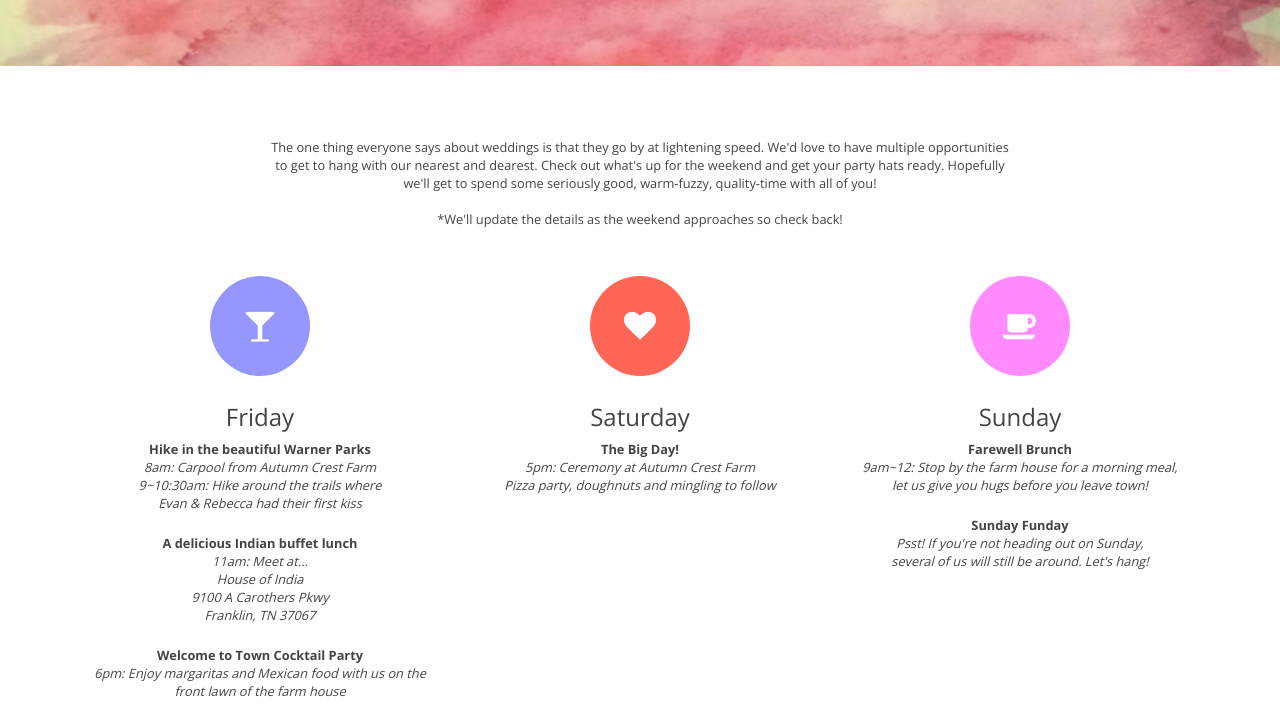
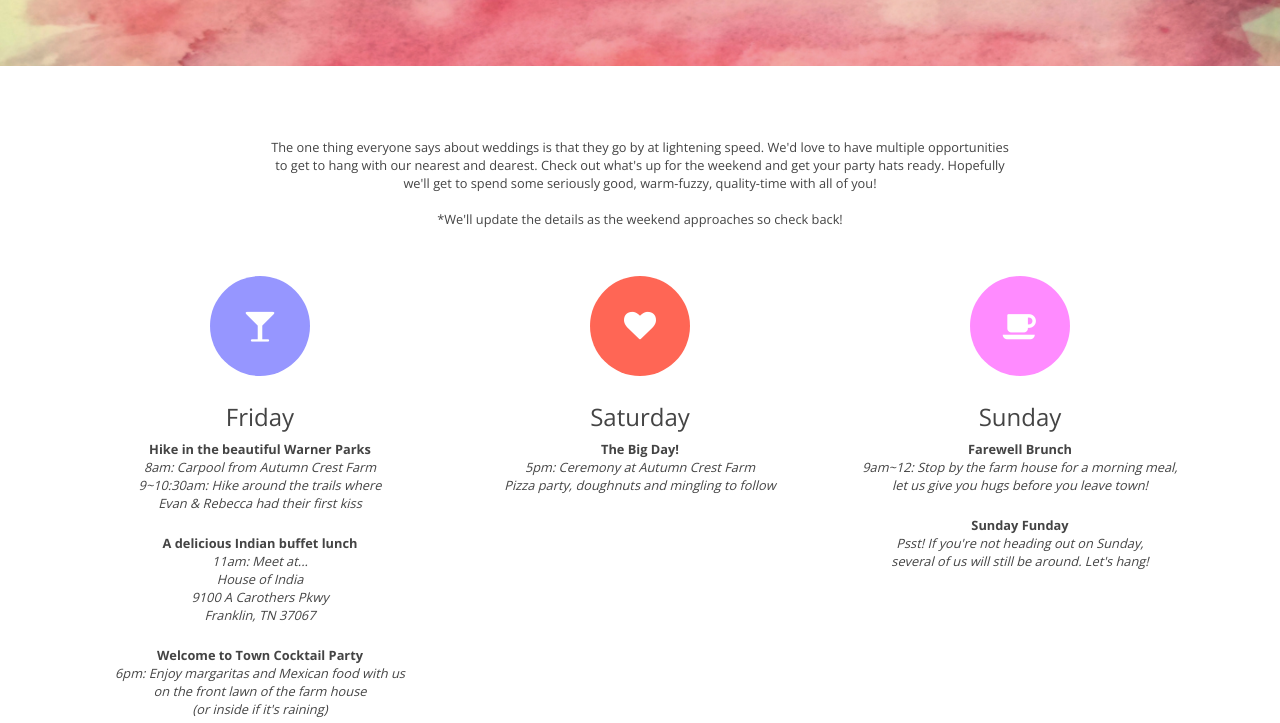
Before and after one commit to refrank/wedding, a plain HTML site: page weekend.html in a window 1280 px wide. Shown: the part 229-952 px from the top of the page. Drawn offline with nearby package versions, Linux system fonts and the light colour scheme; a web font is replaced by a local one.

Commit message:
Fri night cocktail party will be inside if raining

```diff
--- a/weekend.html
+++ b/weekend.html
@@ -86,7 +86,7 @@
 					 <p><em>11am: Meet at...<br><a href="https://www.yelp.com/biz/house-of-india-franklin-3" target="_blank">House of India</a><br>9100 A Carothers Pkwy<br>Franklin, TN 37067</em></p>
 					 <br>
 					 <p><strong>Welcome to Town Cocktail Party</strong></p>
-					 <p><em>6pm: Enjoy margaritas and Mexican food with us on the front lawn of the farm house</em></p>
+					 <p><em>6pm: Enjoy margaritas and Mexican food with us<br>on the front lawn of the farm house<br>(or inside if it's raining)</em></p>
                   </div>
                   <div class="s-12 m-6 l-4 margin-bottom">
                      <i class="fa fa-heart fa-2x"></i>
```
